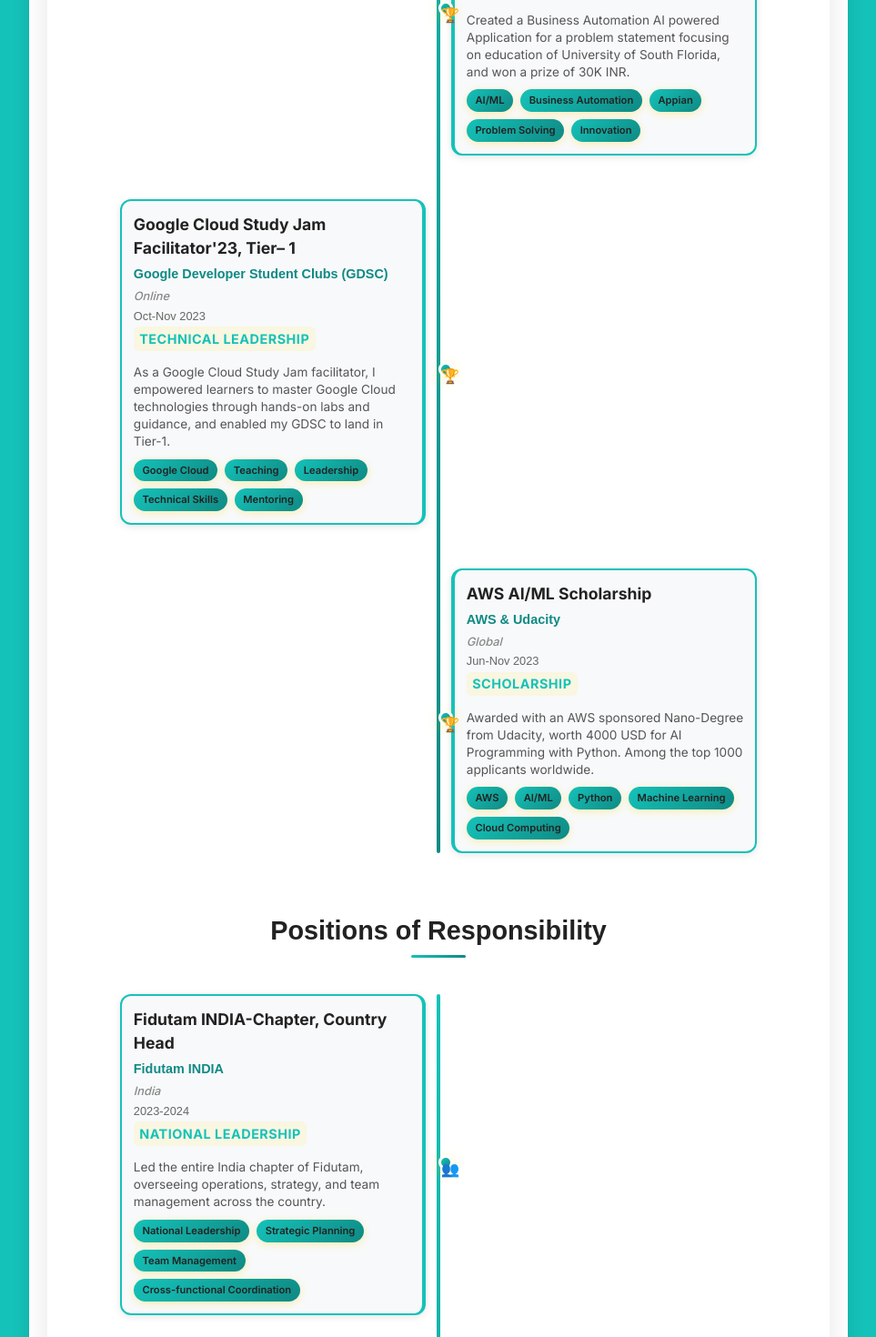
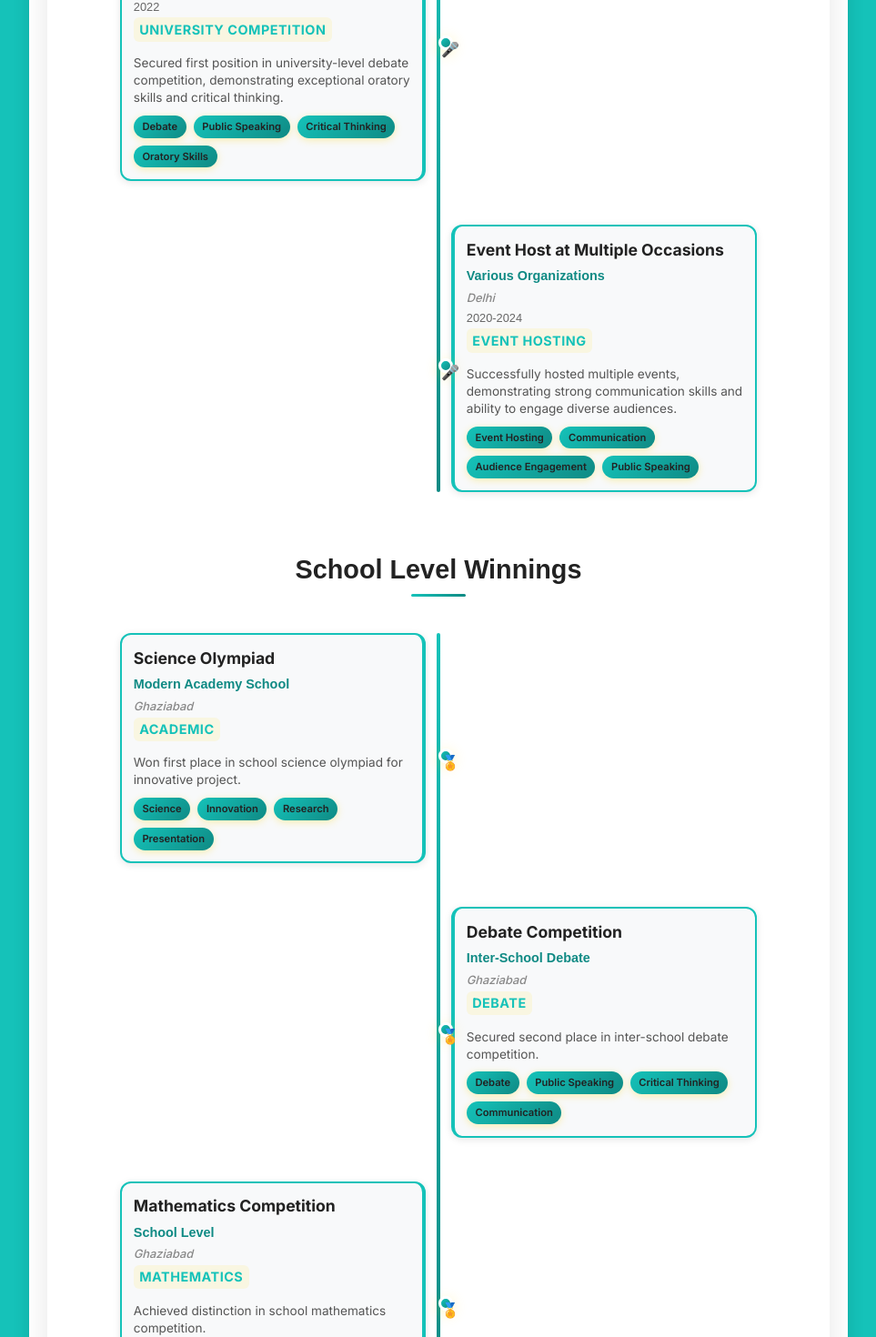
Before and after one commit to Shikharcodes13/Portfolio-Shikhar, a Next.js app: page /achievements in a window 1280 px wide. Shown: the part 1295-2765 px from the top of the page at 91% size, without its empty margins (158-1121 px from the left). Built offline with nearby package versions, Linux system fonts and the light colour scheme.

Commit message:
Updated Achievements

```diff
--- a/components/AchievementsSection.tsx
+++ b/components/AchievementsSection.tsx
@@ -5,16 +5,7 @@
 
 const AchievementsSection: React.FC = () => {
   const techAchievements = [
-    {
-      id: 1,
-      title: 'Research Paper Accepted in IC4S\'05 Volume\'02',
-      organization: 'Lecture Notes in Networks and Systems (LNNS, Springer)',
-      location: 'International',
-      date: 'Mar-Apr 2024',
-      category: 'Research Publication',
-      description: 'The paper titled "Securing Digital Integrity: A comprehensive Framework for Deepfake Detection and Blockchain Validation in Static Visual Content" is submitted to Lecture notes in networks and Systems (LNNS, Springer) for publication.',
-      skills: ['Research', 'Deepfake Detection', 'Blockchain', 'Computer Vision', 'AI/ML']
-    },
+
     {
       id: 2,
       title: 'Appian AI Application Challenge @ IIT-Madras, Runner up',
@@ -25,26 +16,8 @@
       description: 'Created a Business Automation AI powered Application for a problem statement focusing on education of University of South Florida, and won a prize of 30K INR.',
       skills: ['AI/ML', 'Business Automation', 'Appian', 'Problem Solving', 'Innovation']
     },
-    {
-      id: 3,
-      title: 'Google Cloud Study Jam Facilitator\'23, Tier– 1',
-      organization: 'Google Developer Student Clubs (GDSC)',
-      location: 'Online',
-      date: 'Oct-Nov 2023',
-      category: 'Technical Leadership',
-      description: 'As a Google Cloud Study Jam facilitator, I empowered learners to master Google Cloud technologies through hands-on labs and guidance, and enabled my GDSC to land in Tier-1.',
-      skills: ['Google Cloud', 'Teaching', 'Leadership', 'Technical Skills', 'Mentoring']
-    },
-    {
-      id: 4,
-      title: 'AWS AI/ML Scholarship',
-      organization: 'AWS & Udacity',
-      location: 'Global',
-      date: 'Jun-Nov 2023',
-      category: 'Scholarship',
-      description: 'Awarded with an AWS sponsored Nano-Degree from Udacity, worth 4000 USD for AI Programming with Python. Among the top 1000 applicants worldwide.',
-      skills: ['AWS', 'AI/ML', 'Python', 'Machine Learning', 'Cloud Computing']
-    }
+
+
   ];
 
   const publicSpeaking = [
@@ -58,16 +31,7 @@
       description: 'Secured first position in university-level debate competition, demonstrating exceptional oratory skills and critical thinking.',
       skills: ['Debate', 'Public Speaking', 'Critical Thinking', 'Oratory Skills']
     },
-    {
-      id: 2,
-      title: 'Inter School Debate Competition - Best Speaker',
-      organization: 'BEHES',
-      location: 'Delhi',
-      date: '2020',
-      category: 'School Competition',
-      description: 'Achieved best speaker award and secured second position in inter-school debate competition.',
-      skills: ['Debate', 'Best Speaker', 'Public Speaking', 'Persuasion']
-    },
+
     {
       id: 3,
       title: 'Event Host at Multiple Occasions',
@@ -84,9 +48,9 @@
     {
       id: 1,
       title: 'Science Olympiad',
-      organization: 'Queens Valley School',
-      location: 'New Delhi',
-      date: '2021',
+      organization: 'Modern Academy School',
+      location: 'Ghaziabad',
+      date: '',
       category: 'Academic',
       description: 'Won first place in school science olympiad for innovative project.',
       skills: ['Science', 'Innovation', 'Research', 'Presentation']
@@ -95,8 +59,8 @@
       id: 2,
       title: 'Debate Competition',
       organization: 'Inter-School Debate',
-      location: 'Delhi',
-      date: '2020',
+      location: 'Ghaziabad',
+      date: '',
       category: 'Debate',
       description: 'Secured second place in inter-school debate competition.',
       skills: ['Debate', 'Public Speaking', 'Critical Thinking', 'Communication']
@@ -105,56 +69,15 @@
       id: 3,
       title: 'Mathematics Competition',
       organization: 'School Level',
-      location: 'New Delhi',
-      date: '2019',
+      location: 'Ghaziabad',
+      date: '',
       category: 'Mathematics',
       description: 'Achieved distinction in school mathematics competition.',
       skills: ['Mathematics', 'Problem Solving', 'Analytical Thinking']
     }
   ];
 
-  const positionsOfResponsibility = [
-    {
-      id: 1,
-      title: 'Fidutam INDIA-Chapter, Country Head',
-      organization: 'Fidutam INDIA',
-      location: 'India',
-      date: '2023-2024',
-      category: 'National Leadership',
-      description: 'Led the entire India chapter of Fidutam, overseeing operations, strategy, and team management across the country.',
-      skills: ['National Leadership', 'Strategic Planning', 'Team Management', 'Cross-functional Coordination']
-    },
-    {
-      id: 2,
-      title: 'Google DSC (GDSC-USAR), Cloud Lead',
-      organization: 'Google Developer Student Clubs',
-      location: 'GGSIPU',
-      date: '2023-2024',
-      category: 'Technical Leadership',
-      description: 'Led cloud initiatives and Google Cloud technologies within the GDSC community, organizing workshops and training sessions.',
-      skills: ['Google Cloud', 'Technical Leadership', 'Community Building', 'Workshop Facilitation']
-    },
-    {
-      id: 3,
-      title: 'GGSIPU ACM-W, Head of Public Relations',
-      organization: 'ACM-W GGSIPU',
-      location: 'GGSIPU',
-      date: '2023-2024',
-      category: 'Public Relations',
-      description: 'Managed external communications, partnerships, and public relations for the ACM-W chapter at GGSIPU.',
-      skills: ['Public Relations', 'Communication', 'Partnership Building', 'Event Management']
-    },
-    {
-      id: 4,
-      title: 'GGSIPU ACM-W, Research Lead and Web Developer',
-      organization: 'ACM-W GGSIPU',
-      location: 'GGSIPU',
-      date: '2022-2023',
-      category: 'Research & Development',
-      description: 'Led research initiatives and developed web solutions for the ACM-W chapter, driving innovation and technical excellence.',
-      skills: ['Research Leadership', 'Web Development', 'Innovation', 'Technical Excellence']
-    }
-  ];
+
 
   return (
     <div className="achievements-card">
@@ -259,104 +182,7 @@
         </div>
       </div>
 
-      {/* Positions of Responsibility */}
-      <div className="achievement-category">
-        <h3 className="category-title">Positions of Responsibility</h3>
-        <div className="achievement-timeline-center">
-          <motion.div
-            className="timeline-center-line"
-            initial={{ height: 0 }}
-            whileInView={{ height: '100%' }}
-            viewport={{ once: true }}
-            transition={{ duration: 2, ease: "easeInOut" }}
-          ></motion.div>
 
-          {positionsOfResponsibility.map((item, index) => (
-            <motion.div
-              key={item.id}
-              className={`timeline-item-center ${index % 2 === 0 ? 'left' : 'right'}`}
-              initial={{
-                opacity: 0,
-                y: 50,
-                x: index % 2 === 0 ? -100 : 100
-              }}
-              whileInView={{
-                opacity: 1,
-                y: 0,
-                x: 0
-              }}
-              viewport={{ once: true, margin: "-100px" }}
-              transition={{
-                duration: 0.8,
-                delay: index * 0.4,
-                ease: "easeOut"
-              }}
-            >
-              <motion.div
-                className="timeline-marker-center"
-                initial={{ scale: 0, rotate: -180 }}
-                whileInView={{ scale: 1, rotate: 0 }}
-                viewport={{ once: true }}
-                transition={{
-                  duration: 0.6,
-                  delay: index * 0.4 + 0.3,
-                  ease: "easeOut"
-                }}
-              >
-                <div className="achievement-icon">👥</div>
-              </motion.div>
-              <motion.div
-                className="timeline-content-center"
-                initial={{
-                  opacity: 0,
-                  scale: 0.8,
-                  x: index % 2 === 0 ? -50 : 50
-                }}
-                whileInView={{
-                  opacity: 1,
-                  scale: 1,
-                  x: 0
-                }}
-                viewport={{ once: true }}
-                transition={{
-                  duration: 0.6,
-                  delay: index * 0.4 + 0.2,
-                  ease: "easeOut"
-                }}
-              >
-                <div className="achievement-header">
-                  <h3>{item.title}</h3>
-                  <span className="organization">{item.organization}</span>
-                  <span className="location">{item.location}</span>
-                  <span className="date">{item.date}</span>
-                  <span className="category-badge">{item.category}</span>
-                </div>
-                <p className="achievement-description">
-                  {item.description}
-                </p>
-                <div className="achievement-skills">
-                  {item.skills.map((skill, skillIndex) => (
-                    <motion.span
-                      key={skillIndex}
-                      className="achievement-skill-tag"
-                      initial={{ opacity: 0, scale: 0.8 }}
-                      whileInView={{ opacity: 1, scale: 1 }}
-                      viewport={{ once: true }}
-                      transition={{
-                        duration: 0.4,
-                        delay: index * 0.4 + 0.4 + skillIndex * 0.1,
-                        ease: "easeOut"
-                      }}
-                    >
-                      {skill}
-                    </motion.span>
-                  ))}
-                </div>
-              </motion.div>
-            </motion.div>
-          ))}
-        </div>
-      </div>
 
       {/* Public Speaking */}
       <div className="achievement-category">
--- a/components/ExperienceSection.tsx
+++ b/components/ExperienceSection.tsx
@@ -36,12 +36,12 @@
     {
       id: 4,
       position: 'right',
-      title: 'International Project Contributor',
-      company: 'Omdena',
-      duration: 'Aug - Sept 2023',
-      location: 'Remote project contributor (UAE Chapter)',
-      description: 'Contributed to the Abu Dhabi Open Data Intelligence project, collaborating with the Omdena community to develop a voice/text engine for advanced data analytics using Falcon LLM, prioritizing ethical AI practices.',
-      skills: ['Falcon LLM', 'Data Analytics', 'Voice/Text Engine', 'Ethical AI']
+      title: 'AIML Extern',
+      company: 'Sopra Steria',
+      duration: '',
+      location: '',
+      description: 'Developed and optimized different Machine learning models and will be working on dummy projects. Worked as a team and managed the data handling process such as EDA, data cleaning',
+      skills: ['Machine Learning', 'Model Optimization', 'EDA', 'Data Cleaning']
     }
   ];
 
```
